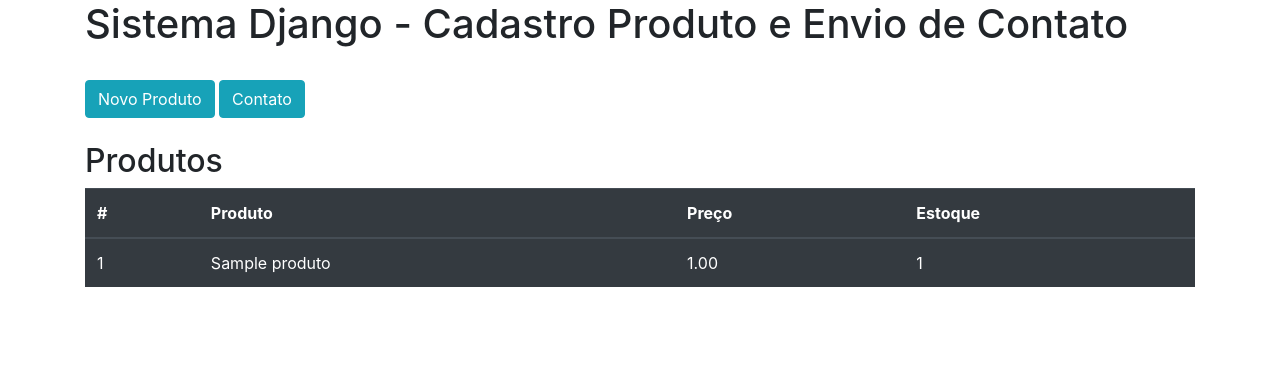
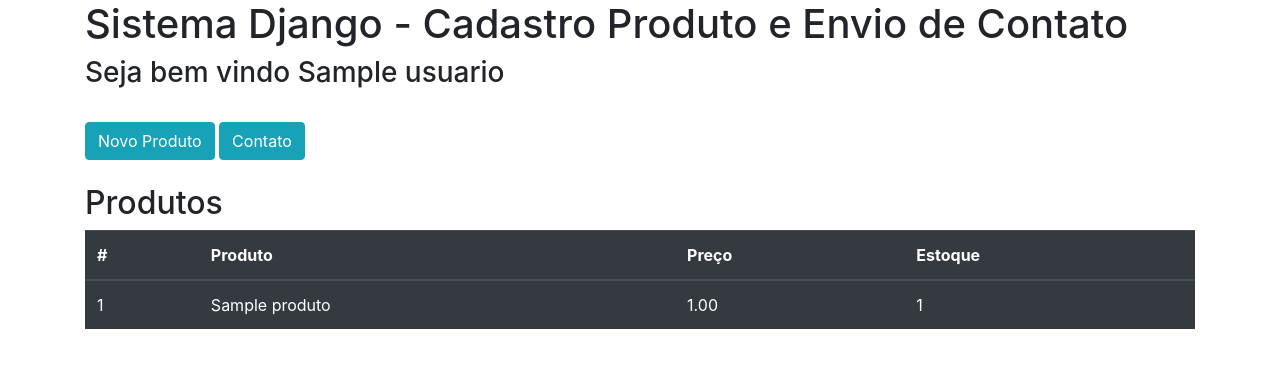
Before and after one commit to fgaion/django2, a Django app: template core/templates/index.html in a window 1280 px wide. Shown: the top 368 px of the page. Run offline with Django 3.2, Linux system fonts and the light colour scheme; tables that the repository leaves empty hold one stand-in row (values such as "Sample post"); the template is opened without the code that fills it: values that come from a table or form of the project are taken from there, most other values are stand-ins (such as "Sample title", 1, 10 or a date in 2020); grey boxes marked "Sample" are stand-in pictures; some libraries are stand-ins or nearby versions.

Commit message:
Projeto django2 - nome user'

```diff
--- a/core/templates/index.html
+++ b/core/templates/index.html
@@ -12,6 +12,7 @@
     <div class="container">
         {% if produtos %}
         <h1>Sistema Django - Cadastro Produto e Envio de Contato</h1>
+        <h3>Seja bem vindo {{ usuario }}</h3>
         <br>
         <a class="btn btn-info" href="{% url 'produto' %}">Novo Produto</a>
         <a class="btn btn-info" href="{% url 'contato' %}">Contato</a>
--- a/core/views.py
+++ b/core/views.py
@@ -5,6 +5,7 @@
 
 def index(request):
     context = {
+        'usuario' : str(request.user),
         'produtos': Produto.objects.all()
     }
     return render(request, 'index.html', context)
```
